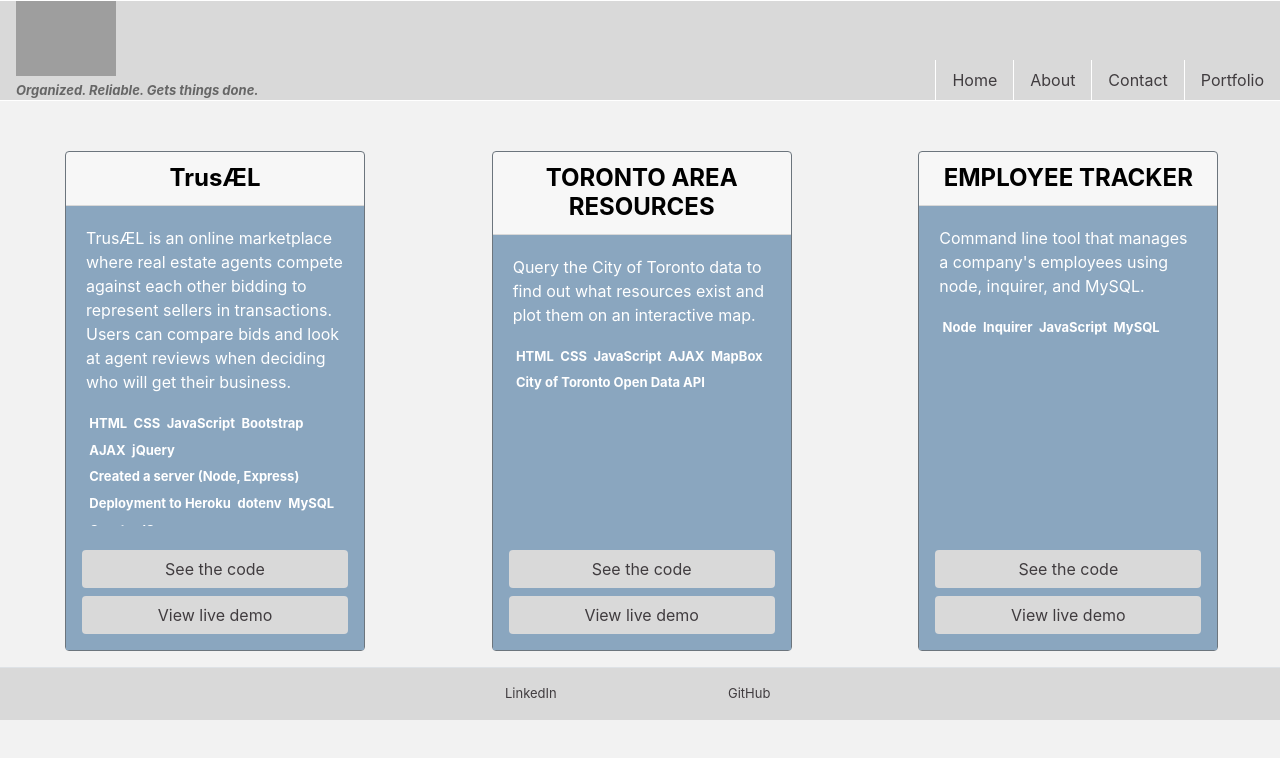
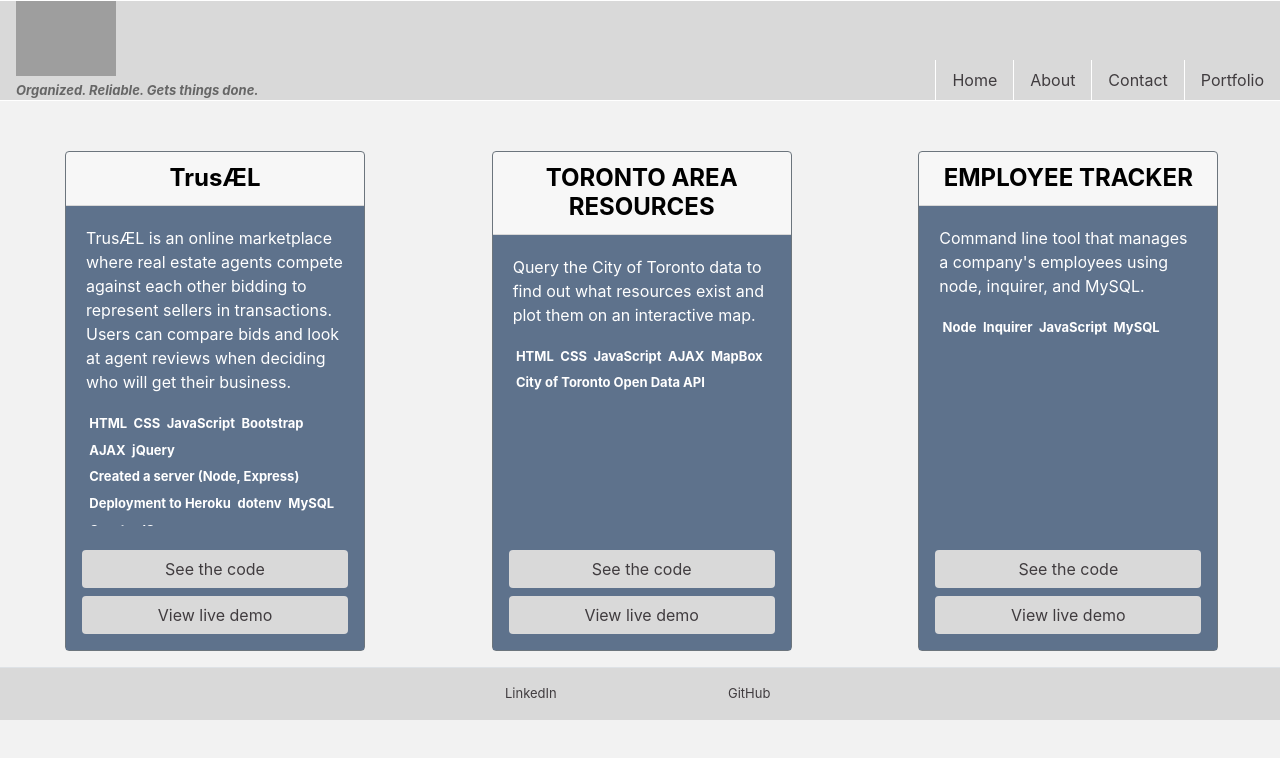
Before and after one commit to ruthtech/ruthlee, a React (Create React App) app in the folder ruthtech/: page /portfolio in a window 1280 px wide. Shown: the top 758 px of the page. Built offline with nearby package versions, Linux system fonts and the light colour scheme; grey boxes are pictures that could not be loaded.

Commit message:
Updating how project is displayed in the portfolio

```diff
--- a/ruthtech/src/components/assets/css/style.css
+++ b/ruthtech/src/components/assets/css/style.css
@@ -11,7 +11,6 @@ body {
 }
 
 /* HEADER */
-
 .nav {
 	background-color: #D9D9D9;
 }
@@ -26,13 +25,11 @@ body {
 	padding-left: 0;
 }
 
-
-/* END HEADER */
-
 .nav-link {
 	color: #403C3F;
 }
 
+/* END HEADER */
 
 
 /* MAIN SECTIONS */
--- a/ruthtech/src/components/pages/ProjectCard.js
+++ b/ruthtech/src/components/pages/ProjectCard.js
@@ -11,7 +11,7 @@ function ProjectCard(props) {
           <div className="card-header portfolio-header">
             <h5 className="card-title">{project.title}</h5>
           </div>
-          <div className="card-body pb-0 text-white bg-first ">
+          <div className="card-body pb-0 text-white bg-medium ">
             <p className="card-text">{project.summary}</p>
             <ul className="project-skills">
               {project.skills.map(skill => {
@@ -19,7 +19,7 @@ function ProjectCard(props) {
               })}
             </ul>
           </div>
-          <div className="card-text mt-auto p-3 text-white bg-first ">
+          <div className="card-text mt-auto p-3 text-white bg-medium ">
             <button
               type="button"
               className="btn portfolio-button"
```
